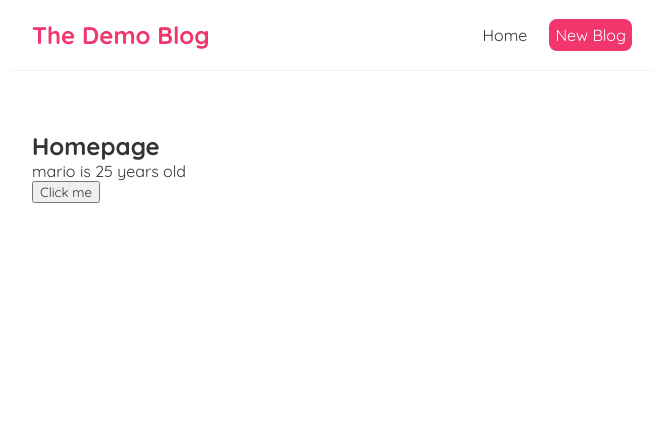
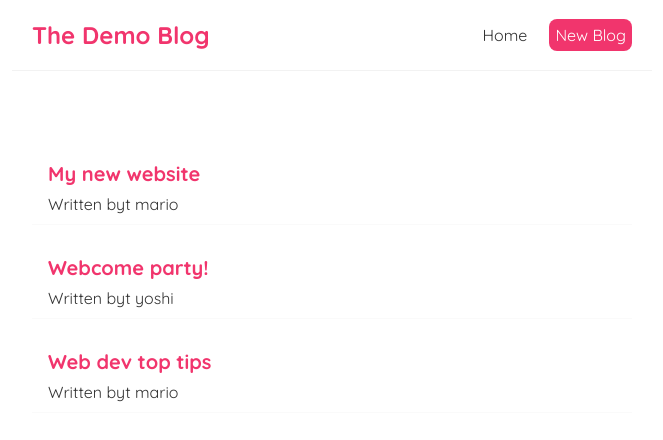
Before and after one commit to new-biee/demo-react, a React (Create React App) app: page / in a window 1280 px wide. Shown: the top 440 px of the page, without its empty margins (308-971 px from the left). Built offline with nearby package versions, Linux system fonts and the light colour scheme.

Commit message:
lesson10-Outputting lists

```diff
--- a/src/Home.js
+++ b/src/Home.js
@@ -2,20 +2,20 @@
 
 const Home = () => {
 
-  // let name = 'mario';
-  const [name, setName] = useState('mario');
-  const [age, setAge] = useState(25);
-
-  const handldeClick = () => {
-    setName('luigi');
-    setAge(30);
-  }
+  const [blogs, setBlogs] = useState([
+    { title: 'My new website', body: 'lorem ipsum...', author: 'mario', id: 1 },
+    { title: 'Webcome party!', body: 'lorem ipsum...', author: 'yoshi', id: 2 },
+    { title: 'Web dev top tips', body: 'lorem ipsum...', author: 'mario', id: 3 },
+  ]);
 
   return (
     <div className="home">
-      <h2>Homepage</h2>
-      <p>{name} is {age} years old</p>
-      <button onClick={handldeClick}>Click me</button>
+      {blogs.map((blog) => (
+        <div className="blog-preview" key={blog.id}>
+          <h2>{blog.title}</h2>
+          <p>Written byt {blog.author}</p>
+        </div>
+      ))}
     </div>
   );
 };
--- a/src/index.css
+++ b/src/index.css
@@ -1,4 +1,4 @@
-@import url('https://fonts.googleapis.com/css2?family=Quicksand:wght@300;400;500;600;700&display=swap');
+@import url("https://fonts.googleapis.com/css2?family=Quicksand:wght@300;400;500;600;700&display=swap");
 
 /* base styles */
 * {
@@ -33,3 +33,18 @@
   margin: 40px auto;
   padding: 20px;
 }
+
+/* blog perviews / list */
+.blog-preview {
+  padding: 10px 16px;
+  margin: 20px 0;
+  border-bottom: 1px solid #fafafa;
+}
+.blog-preview:hover {
+  box-shadow: 1px 3px 5px rgba(0, 0, 0, 1);
+}
+.blog-preview h2 {
+  font-size: 20px;
+  color: #f1356d;
+  margin-bottom: 8px;
+}
```
